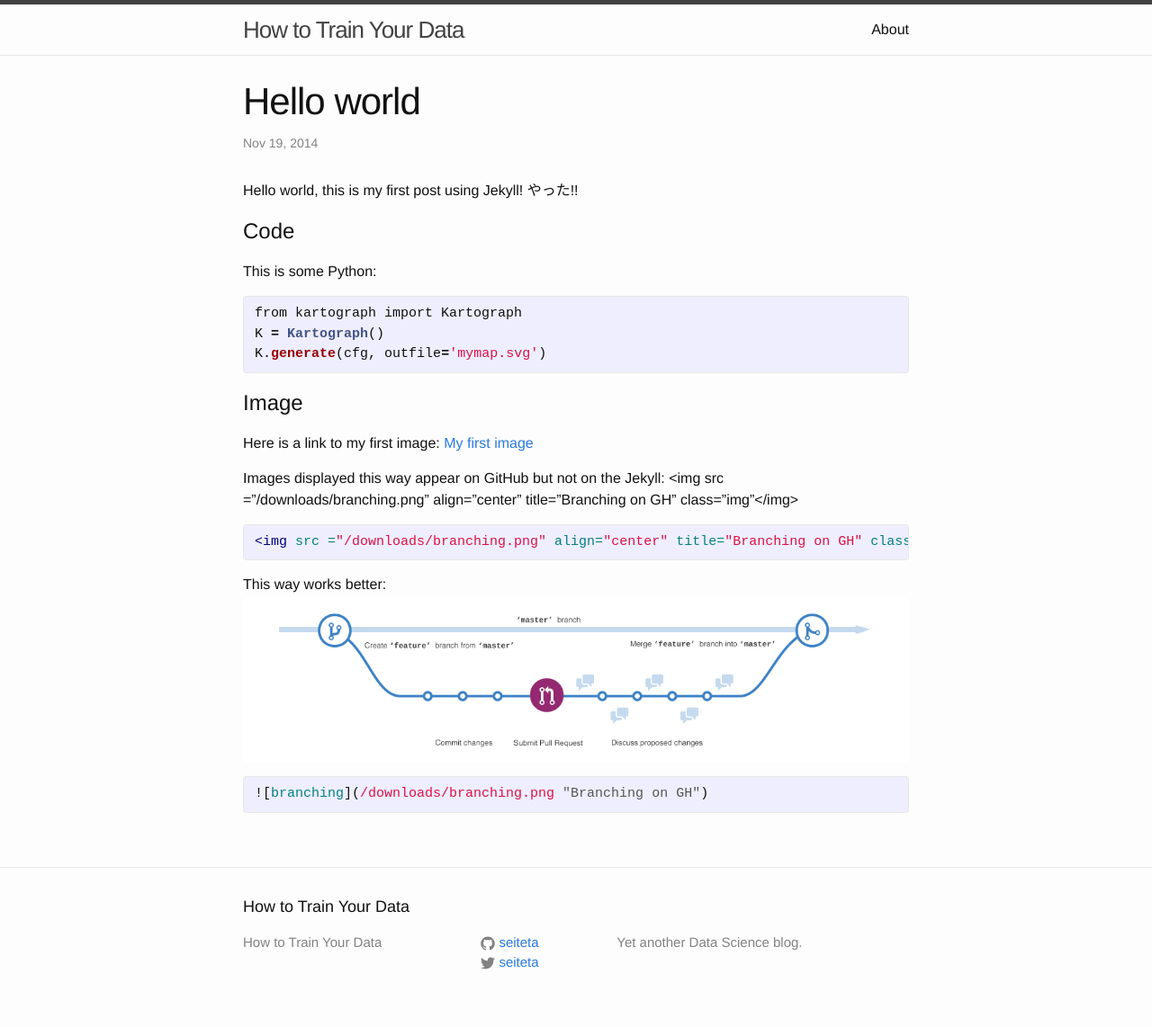
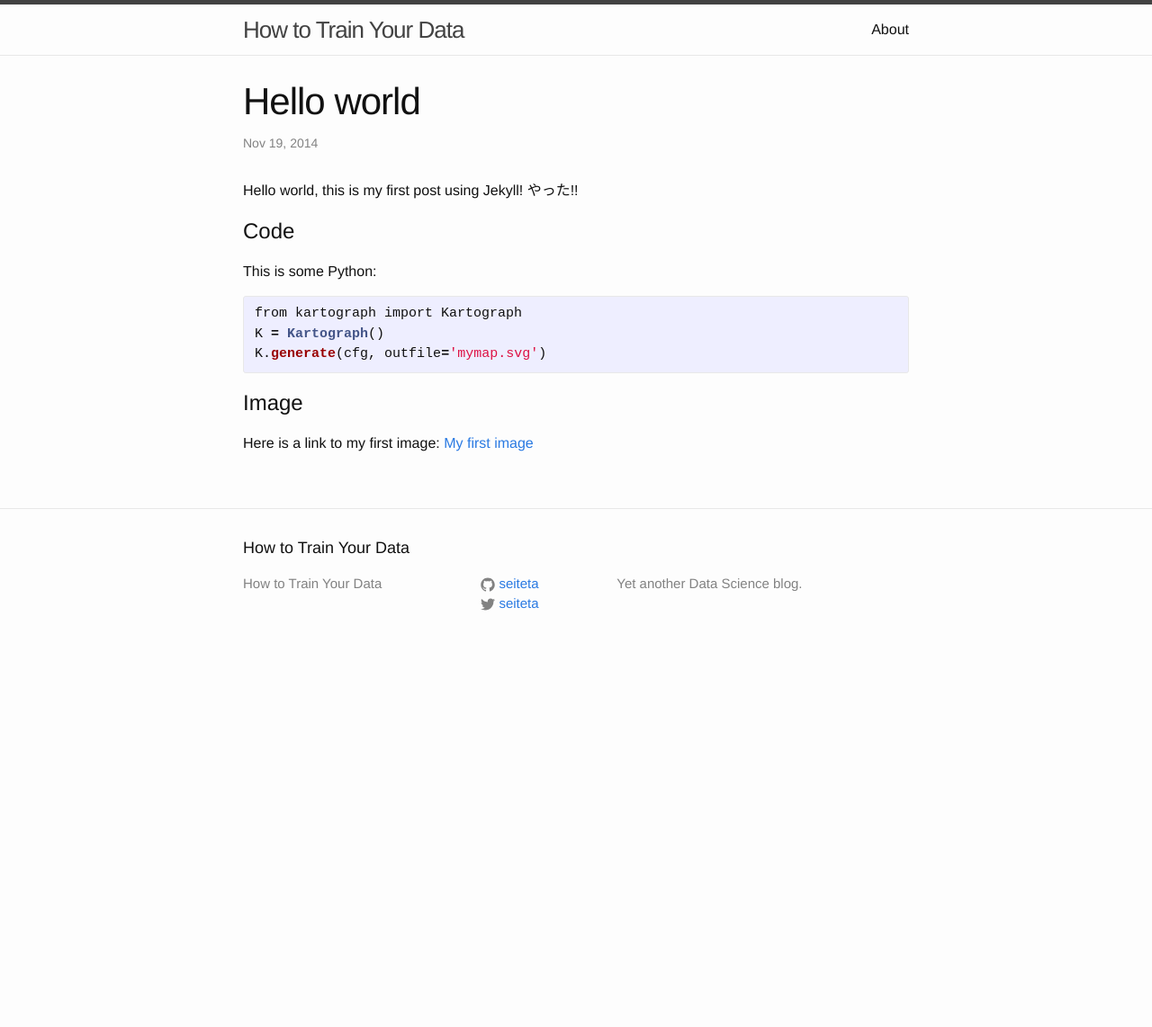
Before and after one commit to seiteta/seiteta.github.io_old, a Jekyll site: the page built from _posts/2014-11-19-hello-world.md, in a window 1280 px wide. Shown: the whole page at 90% size. Built offline with Jekyll 4.4.1, drawn with Linux system fonts in a browser that asks for light colours; after the commit the page ends 900 px from its top, so only the background shows below that.

Commit message:
Update 2014-11-19-hello-world.md

```diff
--- a/_posts/2014-11-19-hello-world.md
+++ b/_posts/2014-11-19-hello-world.md
@@ -18,15 +18,3 @@ K.generate(cfg, outfile='mymap.svg')
 #Image
 Here is a link to my first image:
 [My first image](/downloads/branching.png)
-
-Images displayed this way appear on GitHub but not on the Jekyll:
-<img src ="/downloads/branching.png" align="center" title="Branching on GH" class="img"</img>
-{% highlight markdown %}
-<img src ="/downloads/branching.png" align="center" title="Branching on GH" class="img"</img>
-{% endhighlight %}
-
-This way works better:
-![branching](/downloads/branching.png "Branching on GH")
-{% highlight markdown %}
-![branching](/downloads/branching.png "Branching on GH")
-{% endhighlight %}
```
